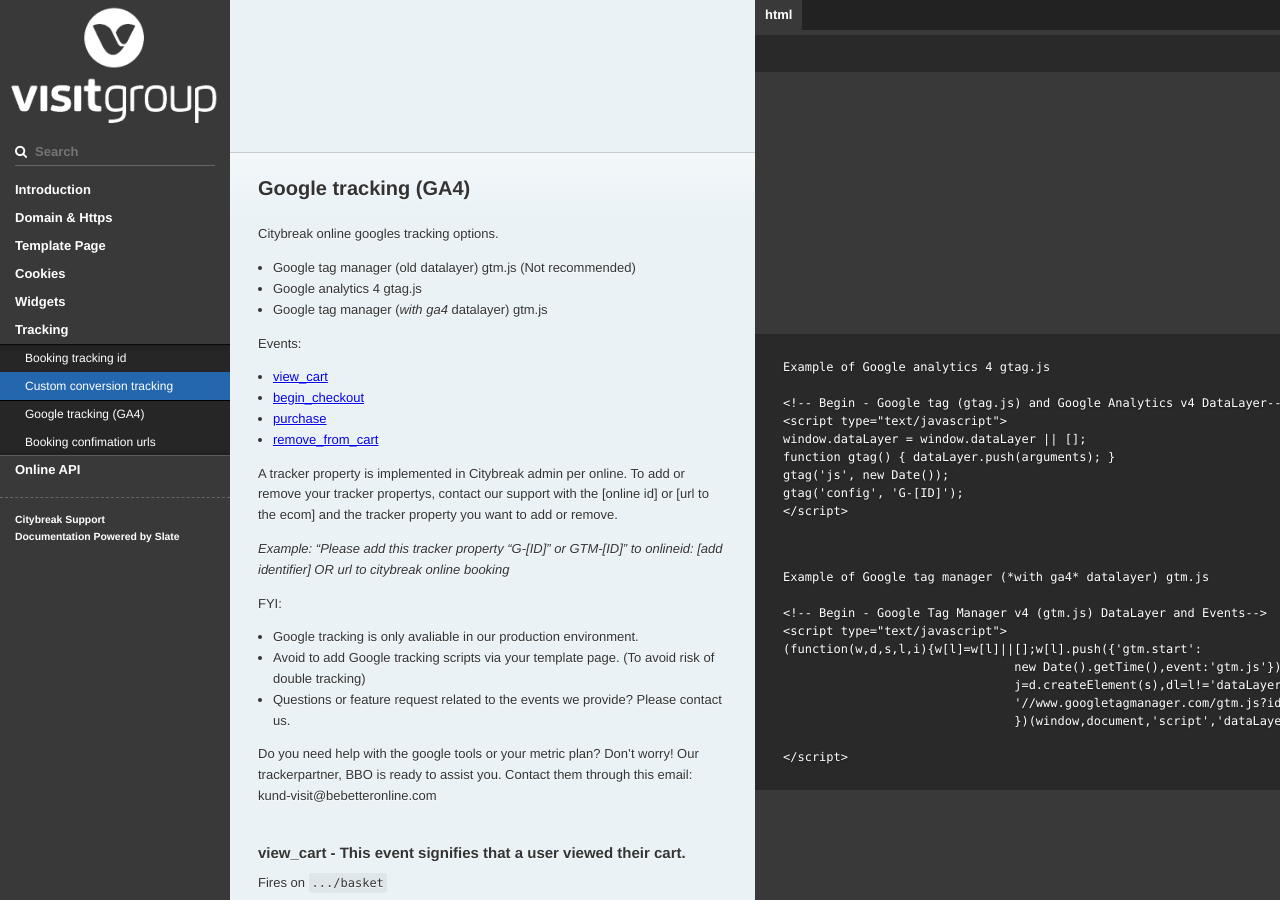
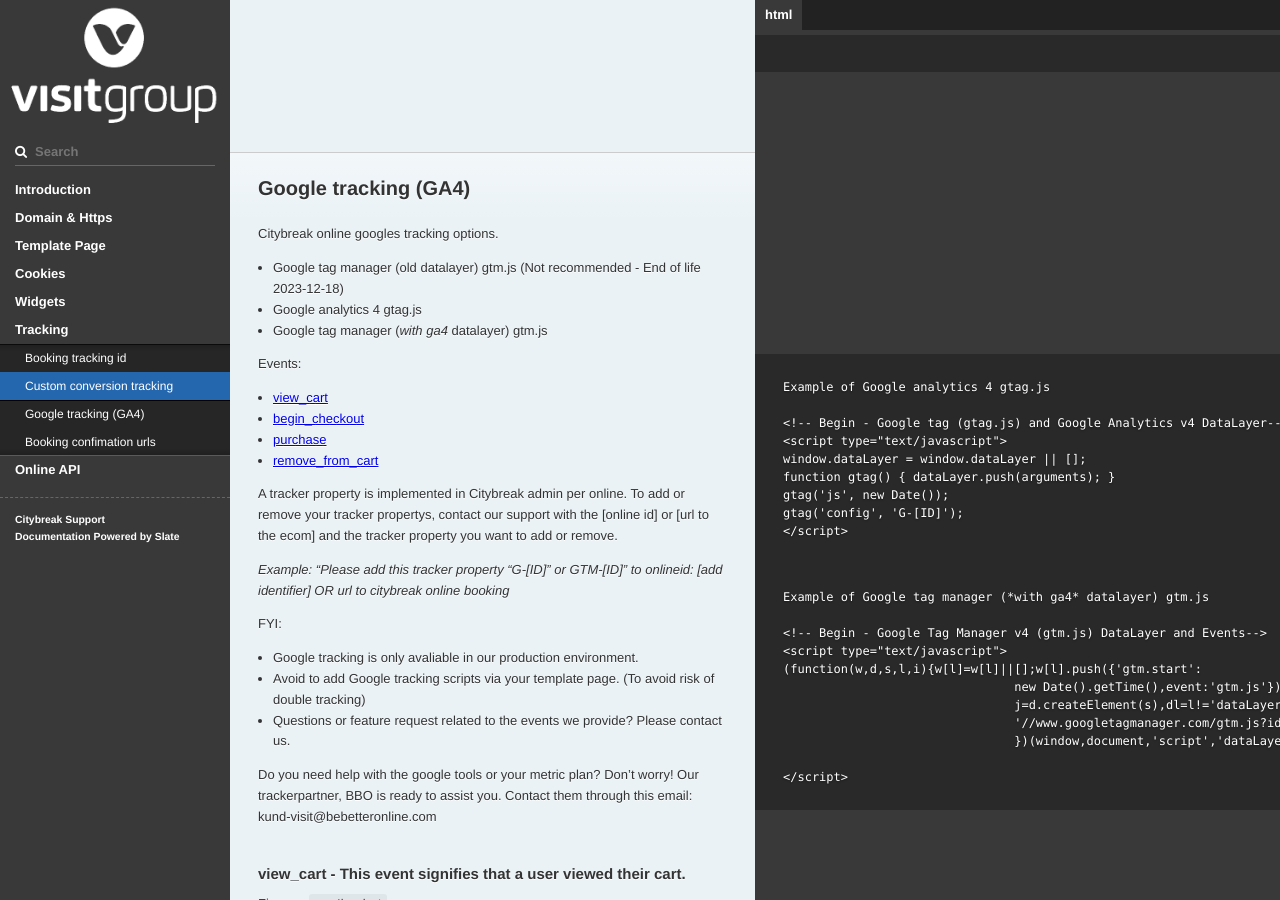
Before and after one commit to visit/citybreak-online-doc, a Jekyll site: the page built from index.md, in a window 1280 px wide and 900 px high, scrolled down 19394 px. Built offline with Jekyll 4.4.1, drawn with Linux system fonts in a browser that asks for light colours; our own code applies the rules of GitHub Pages for plain Markdown files.

Commit message:
Update tracking.md

```diff
--- a/_includes/tracking.md
+++ b/_includes/tracking.md
@@ -61,7 +61,7 @@ Parameter | Description
 ## Google tracking (GA4)
 
 Citybreak online googles tracking options.
-* Google tag manager (old datalayer) gtm.js (Not recommended)
+* Google tag manager (old datalayer) gtm.js (Not recommended - End of life 2023-12-18)
 * Google analytics 4 gtag.js
 * Google tag manager (*with ga4* datalayer) gtm.js
 
```
